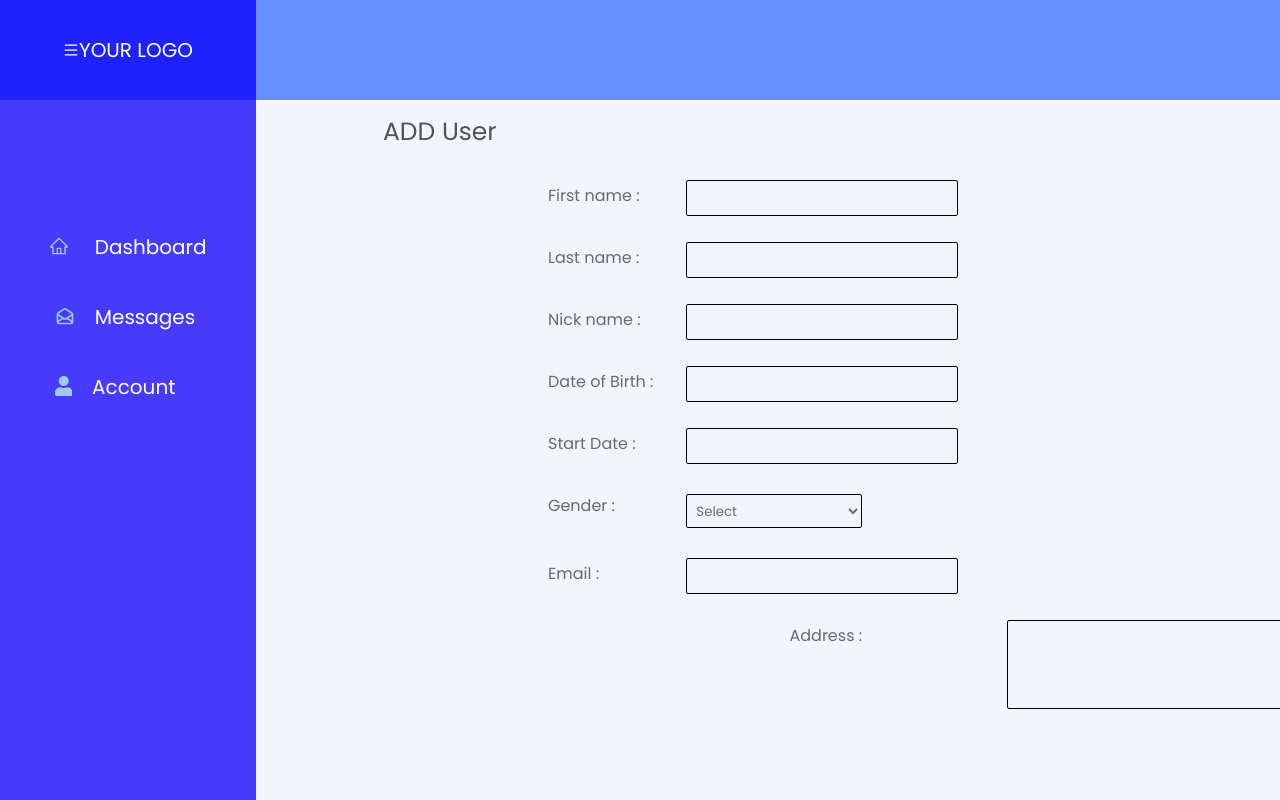
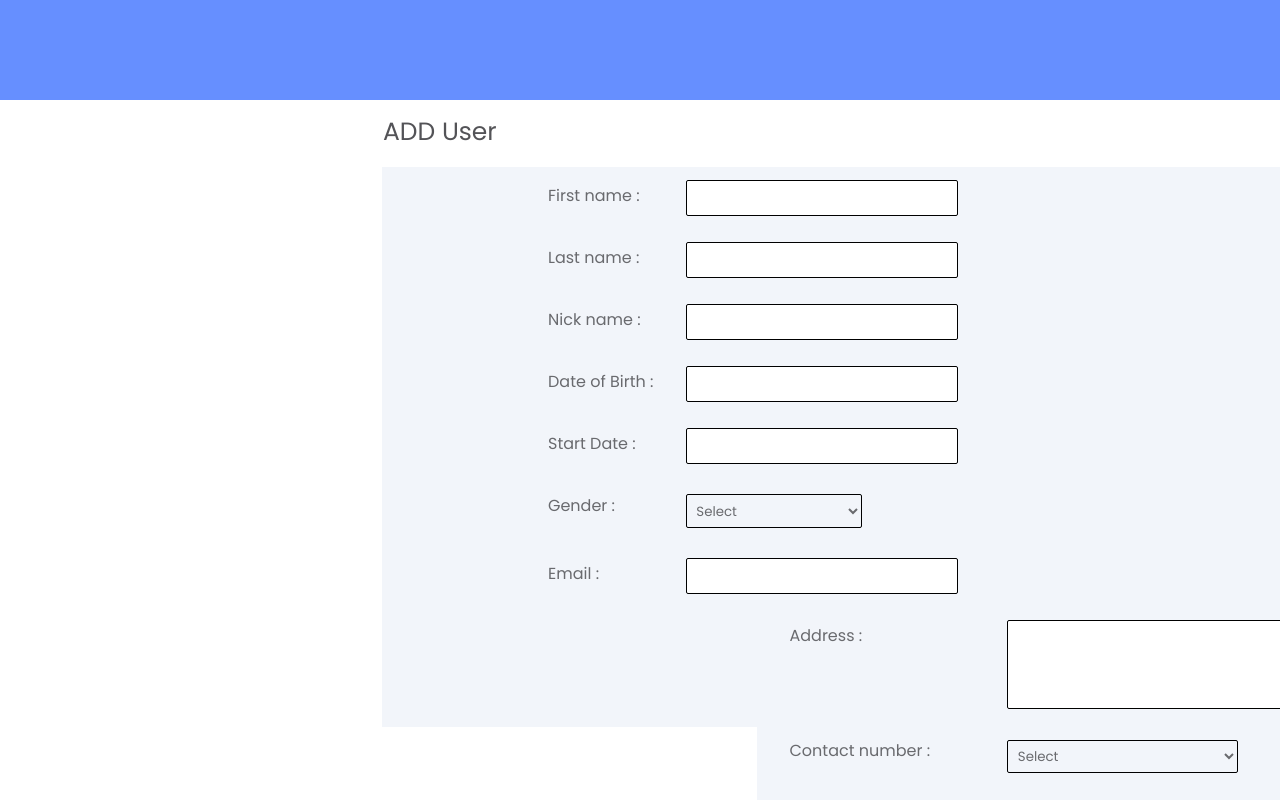
Before and after one commit to silentbae/Traine-Intern-Project-Anandhu, a React (Create React App) app in the folder my-app/: page /account/adduser in a window 1280 px wide. Shown: the top 800 px of the page. Built offline with nearby package versions, Linux system fonts and the light colour scheme.

Commit message:
Added the pagination

```diff
--- a/my-app/package.json
+++ b/my-app/package.json
@@ -13,6 +13,7 @@
     "react": "^18.2.0",
     "react-bootstrap": "^2.5.0",
     "react-dom": "^18.2.0",
+    "react-paginate": "^8.1.3",
     "react-router-dom": "^6.3.0",
     "react-scripts": "^5.0.1",
     "web-vitals": "^2.1.4"
--- a/my-app/public/index.html
+++ b/my-app/public/index.html
@@ -10,6 +10,7 @@
       content="Web site created using create-react-app"
     />
     <link rel="apple-touch-icon" href="%PUBLIC_URL%/logo192.png" />
+
     <!--
       manifest.json provides metadata used when your web app is installed on a
       user's mobile device or desktop. See https://developers.google.com/web/fundamentals/web-app-manifest/
--- a/my-app/src/components/Account/Adduser.css
+++ b/my-app/src/components/Account/Adduser.css
@@ -1,18 +1,8 @@
 @import url('https://fonts.googleapis.com/css2?family=Poppins:wght@300;400;500;700;800&display=swap');
-*{
-    margin:0;
-    padding:0;
-    padding-left: 0;
-    padding: right 0;
-    overflow: hidden;
-    background: #f2f5fa;
-    font-family: 'Poppins', sans-serif;
-
-}
 
 
 
-.containers{
+.container{
     display: flex;
     background: #f2f5fa;
 
@@ -22,7 +12,7 @@
 
 
 }
-.containers .topbar{
+.container .topbar{
     background-color: #668fff;
     height: 100px;
     width: 100%;
@@ -35,7 +25,7 @@
 }
 
 
-.containers .content{
+.container .content{
     display: flex;
     margin-top:167px;
     margin-left: 382px;
@@ -48,7 +38,7 @@
 
 
 }
-.containers .head{
+.container .head{
     display: flex;
     margin-top:113px;
     margin-left: 383px;
--- a/my-app/src/components/Account/Adduser.js
+++ b/my-app/src/components/Account/Adduser.js
@@ -1,12 +1,10 @@
 import React from 'react'
 import "./Adduser.css"
-import NavBar from "../Header/NavBar"
 
 function Adduser() {
   return (
-   <div className=" containers">
+   <div className=" container">
       <div className="Nav">
-        <NavBar />
       </div>
       <div className="topbar">
 
--- a/my-app/src/components/Header/Header.css
+++ b/my-app/src/components/Header/Header.css
@@ -1,12 +1,4 @@
-*{
-    margin:0;
-    padding:0;
-    padding-left: 0;
-    padding: right 0;
-    box-sizing: border-box;
-    overflow: hidden;
 
-}
 .container{
     display: flex;
 
--- a/my-app/src/components/Header/NavBar.js
+++ b/my-app/src/components/Header/NavBar.js
@@ -6,7 +6,7 @@ import {Link} from "react-router-dom";
 
 function Navbar(){
     return(
-    <div className="container">
+    <div>
         <div className="YourLogo">
             <svg stroke="currentColor" fill="currentColor" stroke-width="0" viewBox="0 0 1024 1024" height="1em" width="1em" xmlns="http://www.w3.org/2000/svg"><path d="M904 160H120c-4.4 0-8 3.6-8 8v64c0 4.4 3.6 8 8 8h784c4.4 0 8-3.6 8-8v-64c0-4.4-3.6-8-8-8zm0 624H120c-4.4 0-8 3.6-8 8v64c0 4.4 3.6 8 8 8h784c4.4 0 8-3.6 8-8v-64c0-4.4-3.6-8-8-8zm0-312H120c-4.4 0-8 3.6-8 8v64c0 4.4 3.6 8 8 8h784c4.4 0 8-3.6 8-8v-64c0-4.4-3.6-8-8-8z"></path></svg>
             <p>YOUR LOGO</p>
--- a/my-app/src/components/Home/home.css
+++ b/my-app/src/components/Home/home.css
@@ -1,21 +1,11 @@
 @import url('https://fonts.googleapis.com/css2?family=Poppins:wght@300;400;500;700;800&display=swap');
-*{
-    margin:0;
-    padding:0;
-    padding-left: 0;
-    padding: right 0;
-    background: #f2f5fa;
-    font-family: 'Poppins', sans-serif;
-
-
-}
-
 
 
 .container{
     display: flex;
     height: 100%;
     width: 100%;
+
 
 
 
--- a/my-app/src/components/Home/home.js
+++ b/my-app/src/components/Home/home.js
@@ -19,7 +19,9 @@ function home() {
       </div>
       <div className="contents1 ">
         <Table/>
+
       </div>
+
 
    </div>
   )
--- a/my-app/src/components/Password/Forgot.css
+++ b/my-app/src/components/Password/Forgot.css
@@ -1,10 +1,5 @@
 @import url('https://fonts.googleapis.com/css2?family=Poppins:wght@300;400;500;700;800&display=swap');
-*{
-    margin:0;
-    padding:0;
-    box-sizing: border-box;
-    font-family:'Poppins',sans-serif;
-}
+
 section{
     position: relative;
     width: 100%;
--- a/my-app/src/components/Table/Table.css
+++ b/my-app/src/components/Table/Table.css
@@ -3,11 +3,12 @@ table {
 
     font-family: 'Poppins', sans-serif;
     border-collapse: collapse;
-    width: 100%;
+
     height: 100%;
     border: .5px  ridge #f2f5fa;
     background: #ffffff;
-    overflow: scroll;
+    overflow: auto;
+    padding: 0 10px 10px 10px;
 
 
 
```
Also changed, not shown: my-app/src/components/Table/pagination.js (added, +75 -0 lines), 1 other file (tests, documents, lock files or other folders).
